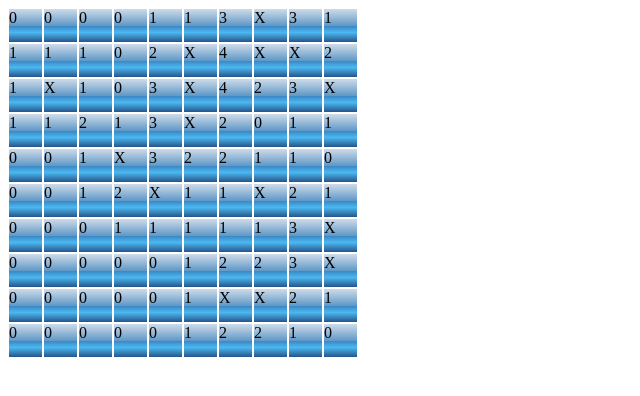
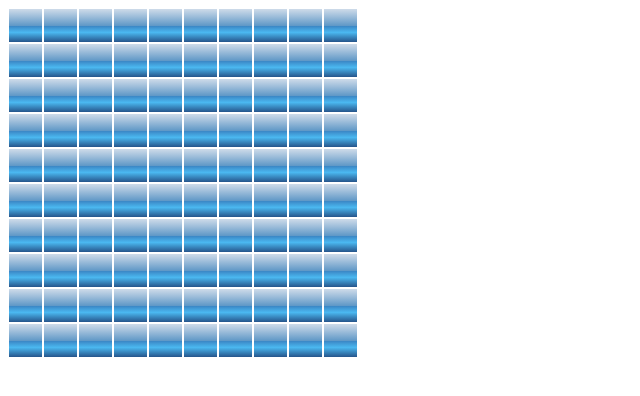
Before and after one commit to Zaszen/pending, a React app: page / in a window 1280 px wide. Shown: the top 396 px of the page, without its empty margins (0-640 px from the left). Built offline with nearby package versions, Linux system fonts and the light colour scheme.

Commit message:
masquage des valeurs des cases et ajout de l'action de clique

```diff
--- a/src/components/Cell/Cell.js
+++ b/src/components/Cell/Cell.js
@@ -2,14 +2,25 @@ import React from 'react';
 
 require('./Cell.less');
 
-const Cell = props =>{
+
+const Cell = React.memo(props =>{
+
+    const handleClickCell = (col, row) =>{
+        if(props.cell == null){
+            props.revealCell(col, row);
+        }
+    }
+
     return(
-        <div className="cell">
+        <div
+            className="cell"
+            onClick={()=>handleClickCell(props.col, props.row)}
+        >
             <div className="cell-content">
                 {props.cell}
             </div>
         </div>
     );
-}
+});
 
 export default Cell;
--- a/src/components/Grid/Grid.js
+++ b/src/components/Grid/Grid.js
@@ -8,16 +8,19 @@ const Grid = props =>{
     return(
         <div className="grid">
             {
-                props.grid.map((row,rowIndex) => {
+                props.grid.map((col,colIndex) => {
 
                     return(
-                        <div className="row" key={"row-"+rowIndex}>
+                        <div className="col" key={"col-"+colIndex}>
                         {
-                            row.map((cell, cellIndex) => {
+                            col.map((cell, rowIndex) => {
                                 return (
-                                    <div key={"cell-row-"+rowIndex+"-cell"+cellIndex} >
+                                    <div key={"cell-col-"+colIndex+"-row"+rowIndex} >
                                         <Cell
-                                            cell={cell}
+                                            cell={cell.exposed ? cell.value : null}
+                                            row={rowIndex}
+                                            col={colIndex}
+                                            revealCell={props.revealCell}
                                         />
                                     </div>
                                 )
--- a/src/components/GridContainer/GridContainer.js
+++ b/src/components/GridContainer/GridContainer.js
@@ -8,17 +8,15 @@ const bombNumber = 15;
 
 let cpt = 0;
 
-
-
 const arrayCreateGrid = () =>{
-    let tempGrid = [...Array(gridSize).fill("")].map(e => Array(gridSize).fill(""));
+    let tempGrid = [...Array(gridSize).fill("")].map(e => Array(gridSize).fill({exposed: false, value:""}));
 
     //adding bomb
     while(cpt < bombNumber){
         let row = Math.floor(Math.random() * gridSize);
         let col = Math.floor(Math.random() * gridSize);
-        if(tempGrid[col][row] !== "X"){
-            tempGrid[col][row] = "X"
+        if(tempGrid[col][row].value !== "X"){
+            tempGrid[col][row] = {exposed: false, value:"X"}
             cpt++;
         }
     };
@@ -26,44 +24,43 @@ const arrayCreateGrid = () =>{
     //adding number
     for(let col=0; col < gridSize; col++){
         for(let row=0; row < gridSize; row++){
-            if(tempGrid[col][row] !== "X"){
+            if(tempGrid[col][row].value !== "X"){
 
                 let neighborNumber = 0;
-                // col4 row 5
 
                 //8
                 if(row > 0)
-                    tempGrid[col][row-1] === "X" && neighborNumber++;
+                    tempGrid[col][row-1].value === "X" && neighborNumber++;
 
                 //9
                 if( col < gridSize-1 && row > 0 )
-                    tempGrid[col+1][row-1] === "X" && neighborNumber++;
+                    tempGrid[col+1][row-1].value === "X" && neighborNumber++;
 
                 //6
                 if( col < gridSize-1)
-                    tempGrid[col+1][row] === "X" && neighborNumber++;
+                    tempGrid[col+1][row].value === "X" && neighborNumber++;
 
                 //3
                 if( col < gridSize-1 && row < gridSize-1 )
-                    tempGrid[col+1][row+1] === "X" && neighborNumber++;
+                    tempGrid[col+1][row+1].value === "X" && neighborNumber++;
 
                 //2
                 if(row < gridSize-1)
-                    tempGrid[col][row+1] === "X" && neighborNumber++;
+                    tempGrid[col][row+1].value === "X" && neighborNumber++;
 
                 //1
                 if( col > 0 && row < gridSize-1)
-                    tempGrid[col-1][row+1] === "X" && neighborNumber++;
+                    tempGrid[col-1][row+1].value === "X" && neighborNumber++;
 
                 //4
                 if(col > 0)
-                    tempGrid[col-1][row] === "X" && neighborNumber++;
+                    tempGrid[col-1][row].value === "X" && neighborNumber++;
 
                 //7
                 if(col > 0 && row > 0)
-                    tempGrid[col-1][row-1] === "X" && neighborNumber++;
+                    tempGrid[col-1][row-1].value === "X" && neighborNumber++;
 
-                tempGrid[col][row] = neighborNumber.toString();
+                tempGrid[col][row] = {exposed: false, value: neighborNumber.toString()};
 
             }
         }
@@ -72,14 +69,20 @@ const arrayCreateGrid = () =>{
     return tempGrid;
 }
 
-
-const GridContainer = props =>{
+const GridContainer = props => {
 
     const [grid, setGrid] = useState([...arrayCreateGrid()]);
+
+    const revealCell = (col, row) => {
+        let tempGrid = [...grid];
+        tempGrid[col][row] = {exposed: true, value: tempGrid[col][row].value};
+        setGrid(tempGrid);
+    }
 
     return(
         <Grid
             grid={grid}
+            revealCell={revealCell}
         />
     );
 }
```
